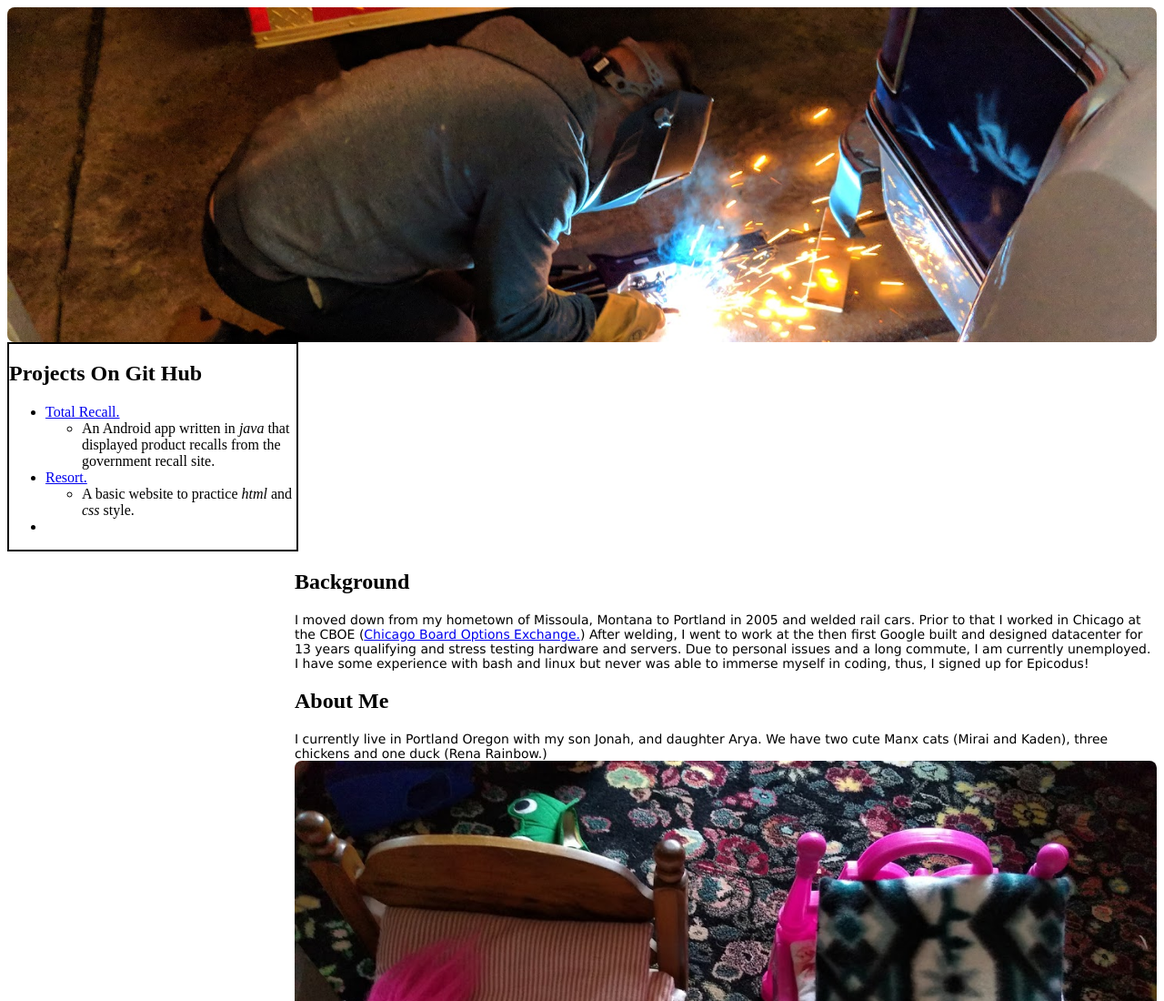
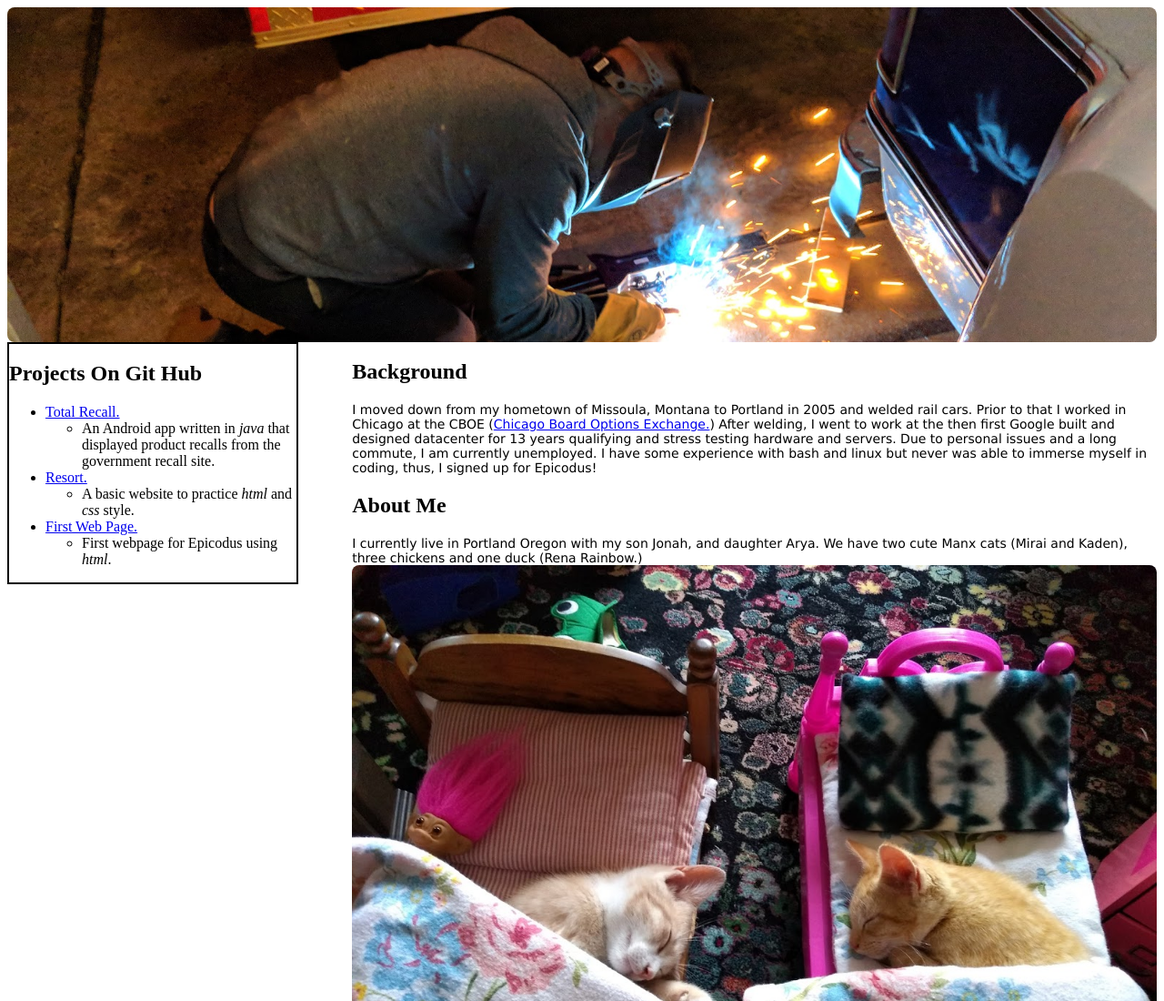
Before and after one commit to ShanGGraff/portfolio_landing_page, a plain HTML site: page index.html in a window 1280 px wide. Shown: the top 1100 px of the page at 91% size. Drawn offline with Linux system fonts and the light colour scheme.

Commit message:
Add new project to menubar

```diff
--- a/css/styles.css
+++ b/css/styles.css
@@ -13,7 +13,7 @@ img {
 }
 
 .column {
-  width: 75%;
+  width: 70%;
   float: right;
 }
 
--- a/index.html
+++ b/index.html
@@ -29,7 +29,10 @@
           <ul>
             <li>A basic website to practice <em>html</em> and <em>css</em> style.</li>
           </ul>
-          <li></li>
+          <li><a href=https://github.com/ShanGGraff/my-first-webpage> First Web Page. </a></li>
+          <ul>
+            <li>First webpage for Epicodus using <em>html</em>.</li>
+          </ul>
         </ul>
       </div>
       <div class="column">
```
